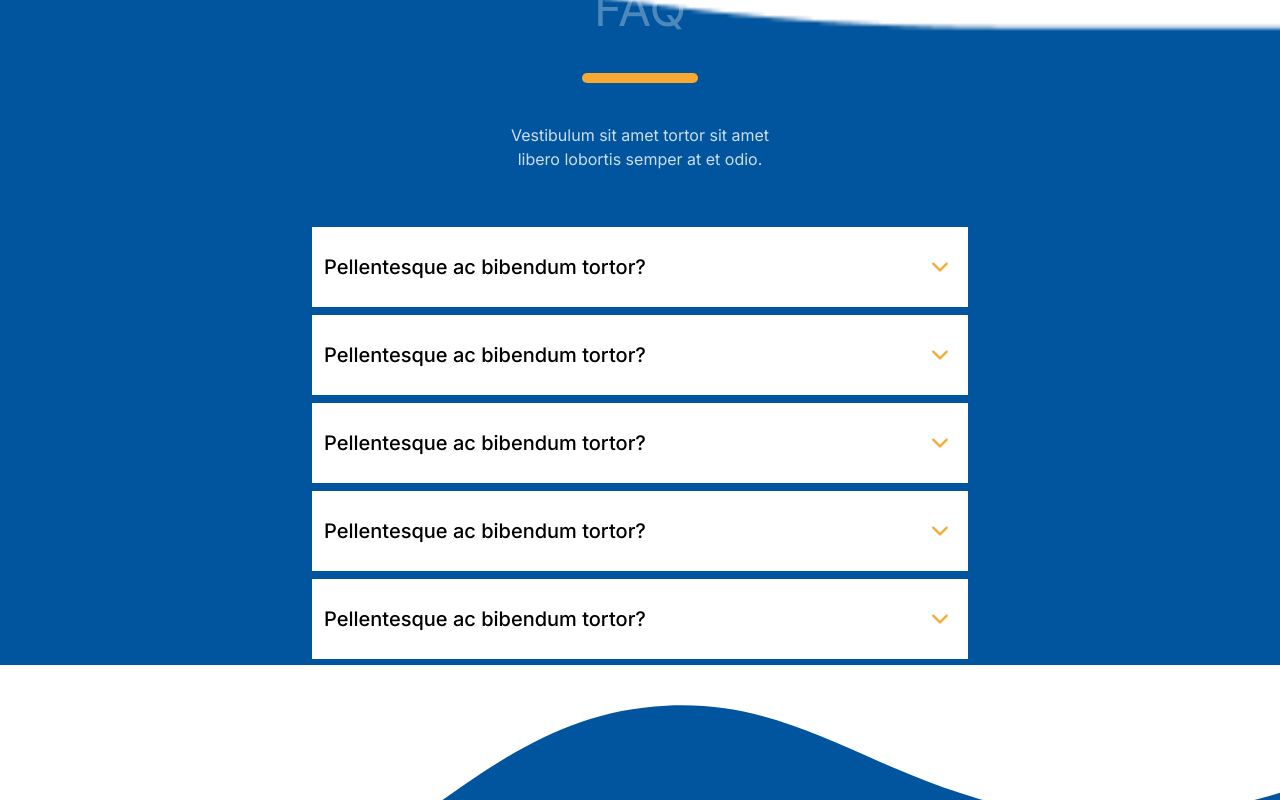
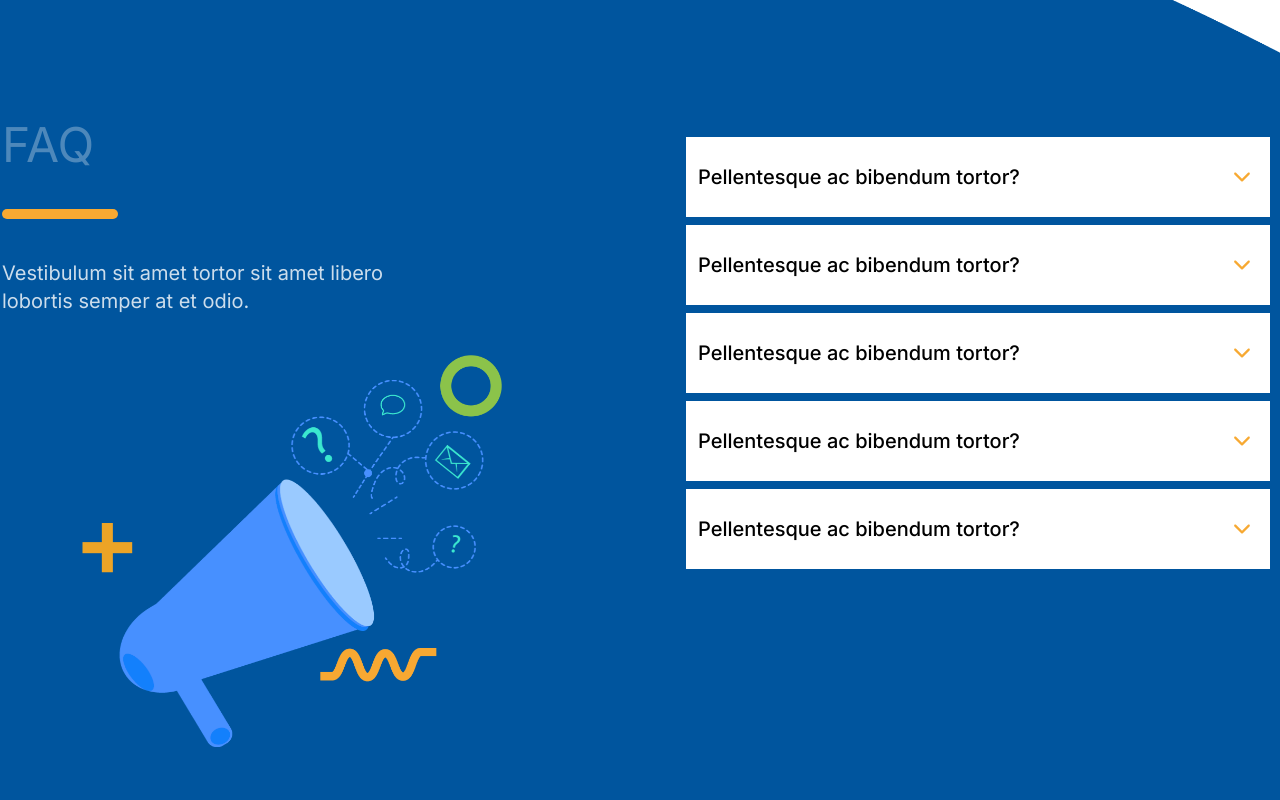
Before and after one commit to luxsoftw/SweetHubFrontend, a Next.js app: page / in a window 1280 px wide. Shown: the part 2900-3700 px from the top of the page. Built offline with nearby package versions, Linux system fonts and the light colour scheme.

Commit message:
feat: add responsiveness to home page faq section

```diff
--- a/app/page.tsx
+++ b/app/page.tsx
@@ -220,7 +220,7 @@ export default function Home() {
          </section>
 
          {/* Planos */}
-         <section className="flex flex-col items-center gap-32 py-14 md:flex-row md:items-center md:justify-center md:gap-0">
+         <section className="flex flex-col items-center gap-32 py-14 md:flex-row md:items-center md:justify-center md:gap-0 lg:pb-24">
             {plans.map((plan, index) => (
                <PlanCard
                   key={index}
@@ -233,17 +233,29 @@ export default function Home() {
             ))}
          </section>
 
-         <section className="flex h-[840px] flex-col items-center gap-10 bg-faq bg-cover bg-no-repeat">
-            <h1 className="pt-40 text-5xl text-white/30">FAQ</h1>
+         <section className="flex h-[840px] flex-col items-center justify-center gap-10 bg-faq bg-cover bg-no-repeat lg:h-[1200px] lg:flex-row lg:items-start lg:gap-44 lg:bg-desktop-faq lg:pt-64">
+            <div className="flex flex-col items-center gap-10 lg:items-start">
+               <h1 className="lg: pt-40 text-5xl text-white/30 lg:pt-0">FAQ</h1>
 
-            <div className="h-[10px] w-[116px] rounded-lg bg-[#F7A932]"></div>
+               <div className="h-[10px] w-[116px] rounded-lg bg-[#F7A932]"></div>
 
-            <p className="w-[269px] text-center text-white/80">
-               Vestibulum sit amet tortor sit amet libero lobortis semper at et
-               odio.
-            </p>
+               <p className="w-[269px] text-center text-white/80 lg:w-[410px] lg:text-start lg:text-xl">
+                  Vestibulum sit amet tortor sit amet libero lobortis semper at
+                  et odio.
+               </p>
 
-            <Faq faqs={listfaqs} />
+               <Image
+                  src="/faq-image.png"
+                  alt="FAQ"
+                  width={500}
+                  height={500}
+                  className="pl-20"
+               />
+            </div>
+
+            <div className="w-full lg:w-[600px]">
+               <Faq faqs={listfaqs} />
+            </div>
          </section>
 
          <Footer />
--- a/tailwind.config.ts
+++ b/tailwind.config.ts
@@ -23,6 +23,7 @@ const config: Config = {
             footer: "url('/bg-footer.png')",
             wave: "url('/wave-desktop-bg.png')",
             "footer-desktop": "url('/bg-footer-desktop.svg')",
+            "desktop-faq": "url('/desktop-faq.png')",
          },
          colors: {
             primary: {
```
Also changed, not shown: public/desktop-faq.png (added), public/faq-image.png (added).
